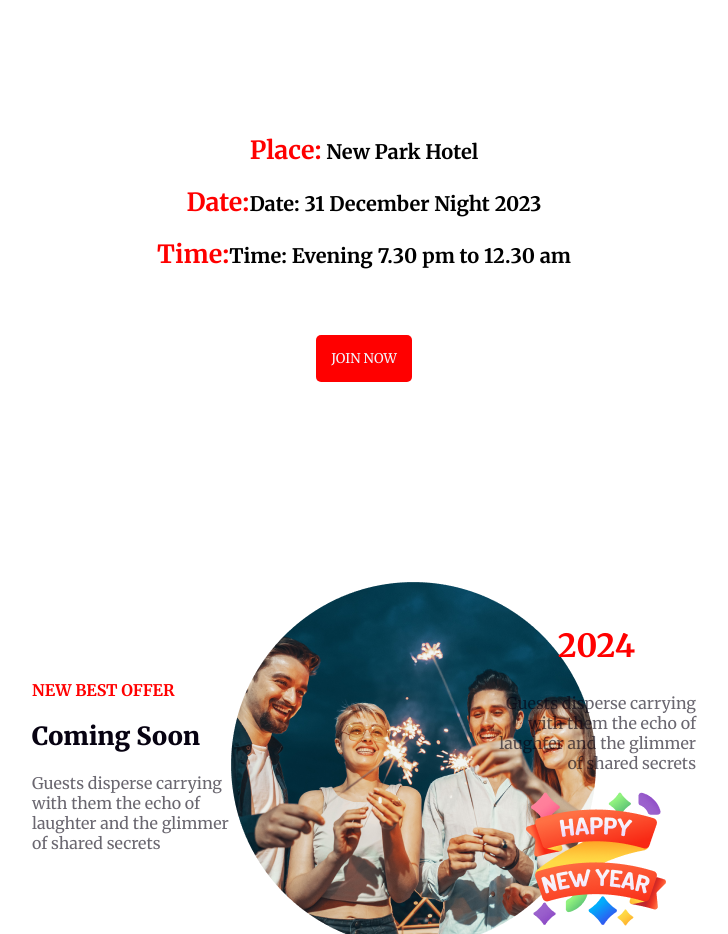
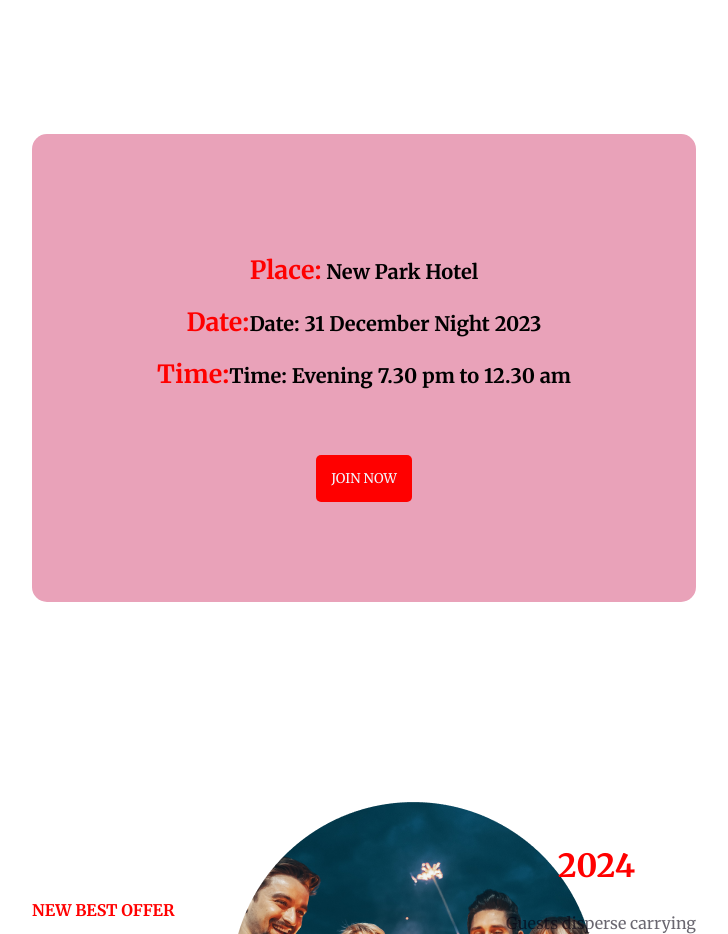
Before and after one commit to BotRazor/b9-a1-ph, a plain HTML site: page index.html in a window 1280 px wide. Shown: the part 2280-3214 px from the top of the page, without its empty margins (276-1004 px from the left). Drawn offline with Linux system fonts and the light colour scheme; grey boxes are pictures that could not be loaded.

Commit message:
added bg of location

```diff
--- a/styles.css
+++ b/styles.css
@@ -68,9 +68,12 @@
 /* location portion */
 
 .location-details {
-  margin: 100px 100px;
+  background: rgb(233, 162, 185);
+  margin: 100px 300px;
   justify-content: center;
   text-align: center;
+  padding: 100px;
+  border-radius: 15px;
 }
 .position {
   color: rgb(255, 0, 0);
```
